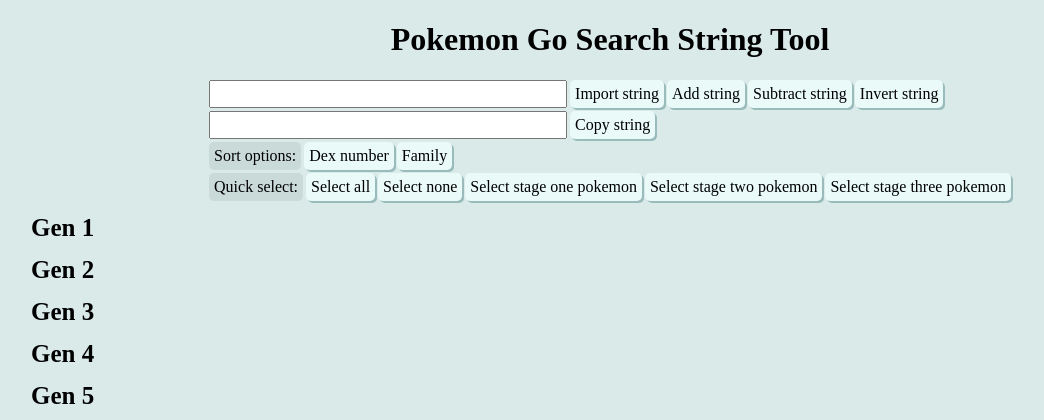
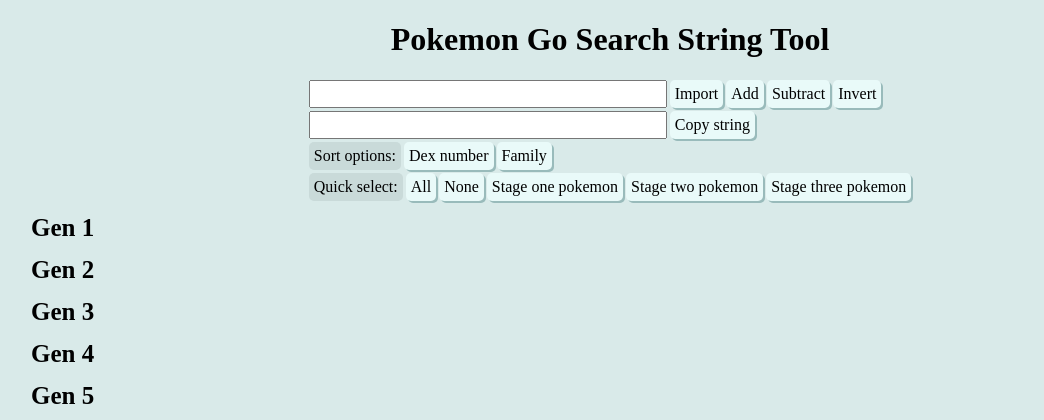
Before and after one commit to Davidy22/pogoStringGen, a Flask app: template templates/index.html in a window 1280 px wide. Shown: the top 420 px of the page, without its empty margins (30-1074 px from the left). Run offline with Flask 2, Linux system fonts and the light colour scheme; the template is opened without the code that fills it, so the values that code supplies are empty.

Commit message:
minor fixes

```diff
--- a/static/js/scripts.js
+++ b/static/js/scripts.js
@@ -87,17 +87,14 @@ function getResult() {
 
 function sortFamily() {
 	result = $('div.list-item').sort(function(a,b) {
-		var af = $(a).data('family');
-		var bf = $(b).data('family');
-
-		if (af == bf) {
+		if ($(a).data('family') == $(b).data('family')) {
 			if ($(a).data('stage') == $(b).data('stage')) {
-				return $(a).data('dex') > $(b).data('dex');
+				return $(a).data('dex') >= $(b).data('dex');
 			} else {
 				return $(a).data('stage') >= $(b).data('stage');
 			}
 		} else {
-			return af > bf;
+			return $(a).data('family') >= $(b).data('family');
 		}
 	})
 
@@ -106,7 +103,7 @@ function sortFamily() {
 
 function sortDex() {
 	result = $('div.list-item').sort(function(a,b) {
-		return $(a).data('dex') > $(b).data('dex');
+		return $(a).data('dex') >= $(b).data('dex');
 	});
 
 	$("#pokemon-list").html(result);
--- a/templates/index.html
+++ b/templates/index.html
@@ -10,10 +10,10 @@
 <div id="controls">
 	<div class="control-row">
 		<input type="text" id=importBox> </textarea>
-		<div class="button" id=import>Import string</div>
-		<div class="button" id=add>Add string</div>
-		<div class="button" id=sub>Subtract string</div>
-		<div class="button" id=invert>Invert string</div>
+		<div class="button" id=import>Import</div>
+		<div class="button" id=add>Add</div>
+		<div class="button" id=sub>Subtract</div>
+		<div class="button" id=invert>Invert</div>
 	</div>
 	<div class="control-row">
 		<input type="text" value="" id="result" readonly> </textarea>
@@ -26,11 +26,11 @@
 	</div>
 	<div class="control-row">
 		<div class="textLabel">Quick select:</div>
-		<div class="button" onclick="selectAll()">Select all</div>
-		<div class="button" onclick="selectNone()">Select none</div>
-		<div class="button" onclick="selectStageOne()">Select stage one pokemon</div>
-		<div class="button" onclick="selectStageTwo()">Select stage two pokemon</div>
-		<div class="button" onclick="selectStageThree()">Select stage three pokemon</div>
+		<div class="button" onclick="selectAll()">All</div>
+		<div class="button" onclick="selectNone()">None</div>
+		<div class="button" onclick="selectStageOne()">Stage one pokemon</div>
+		<div class="button" onclick="selectStageTwo()">Stage two pokemon</div>
+		<div class="button" onclick="selectStageThree()">Stage three pokemon</div>
 	</div>
 </div>
 
```
